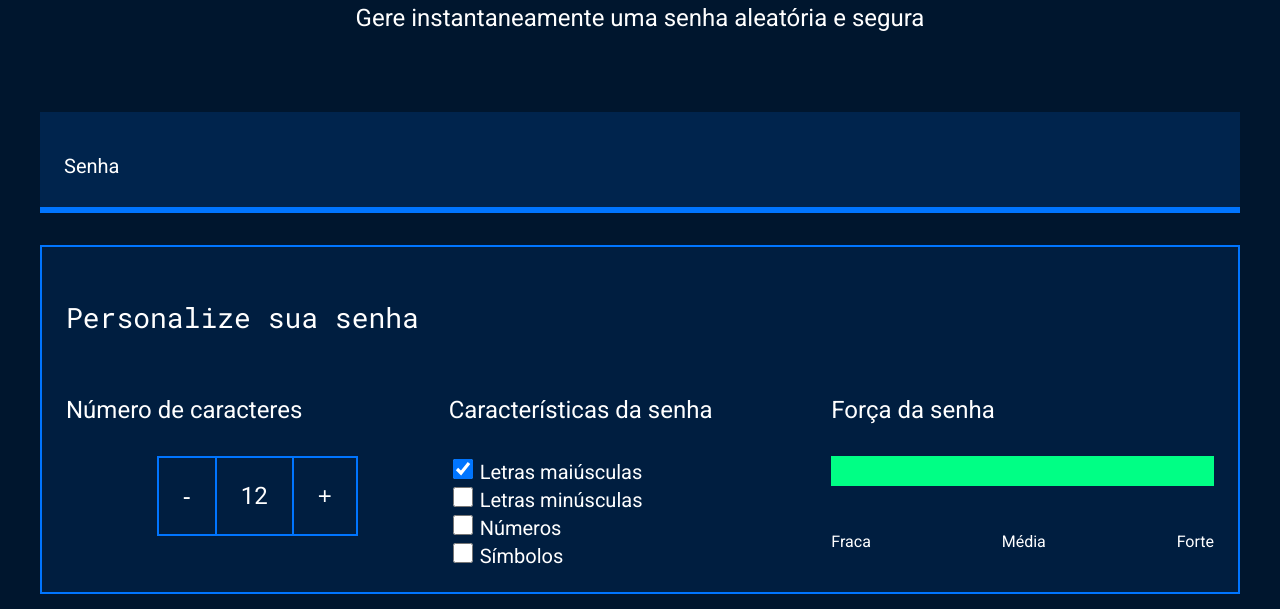
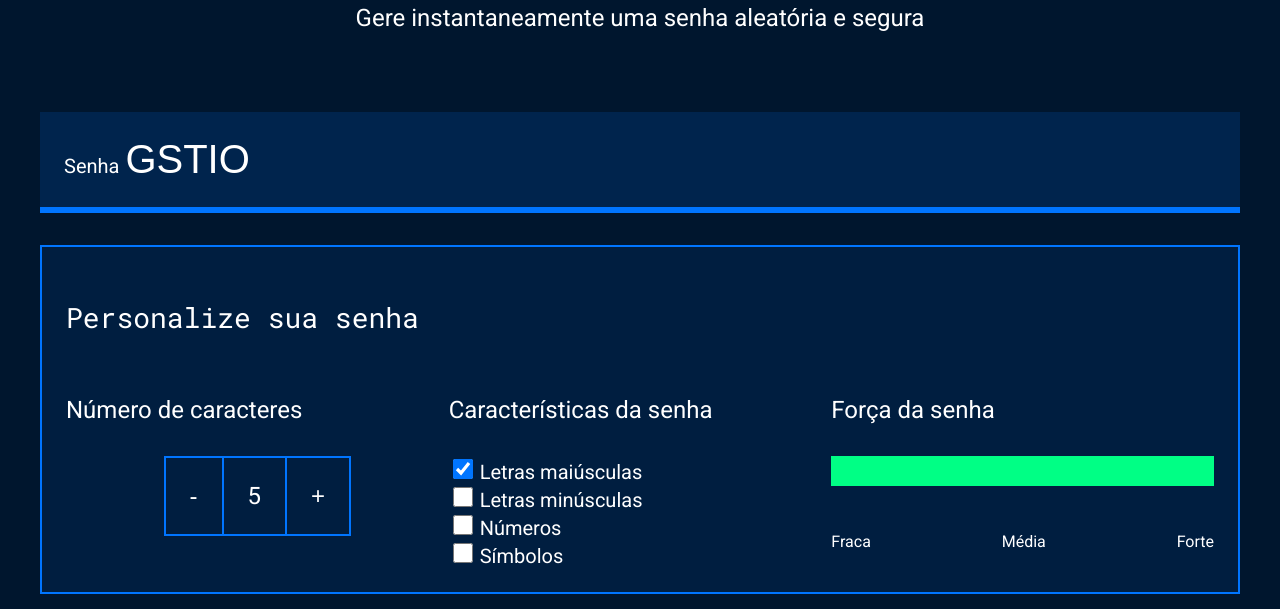
Before and after one commit to rayllan7/criador-de-senha, a plain HTML site: page index.html in a window 1280 px wide. Shown: the part 191-800 px from the top of the page. Drawn offline with Linux system fonts and the light colour scheme.

Commit message:
Add files via upload

```diff
--- a/index.html
+++ b/index.html
@@ -62,6 +62,6 @@
             </div>
         </div>
     </section>
+    <script src="main.js"></script>
 </body>
-
 </html>
--- a/main.js
+++ b/main.js
@@ -1,21 +1,63 @@
-const numeroSenha = document.querySelector('parametro-senha__texto');
-let tamanhoSenha = 12;
+const numeroSenha = document.querySelector('.parametro-senha__texto');
+let tamanhoSenha = 5;
 numeroSenha.textContent = tamanhoSenha;
 
-const botoes = document.querySelectorA11('.parametro-senha__botao')
+const botoes = document.querySelectorAll('.parametro-senha__botao');
 
 botoes[0].onclick = diminuiTamanho;
-botoes{1}.onclick = aumentaTamanho;
+botoes[1].onclick = aumentaTamanho;
 
 function diminuiTamanho(){
-  if(tamanhoSenha >1){
-     tamanhoSenha--;
-  }
-  numeroSenha. textContent = tamanhoSenha;
+    if (tamanhoSenha > 1){
+       // tamanhoSenha = tamanhoSenha-1;
+        tamanhoSenha--;
+    }
+    numeroSenha.textContent = tamanhoSenha;
+    geraSenha();
 }
 function aumentaTamanho(){
-    if(tamanhoSenha < 20){
-      tamanhoSenha++;
+    if (tamanhoSenha < 20){
+       // tamanhoSenha = tamanhoSenha+1;
+       tamanhoSenha++;
     }
     numeroSenha.textContent = tamanhoSenha;
-  }
+    geraSenha();
+}
+
+const campoSenha = document.querySelector('#campo-senha');
+const checkbox = document. querySelectorAll('.checkbox');
+
+for (i=0; i<checkbox.length; i++){
+ checkbox[i].onclick = geraSenha;
+}
+const letrasMaiusculas = 'ABCDEFGHIJKLMNOPQRSTUVXYWZ';
+const letrasMinusculas = 'abcdefghijklmonpqrstuvwxyz';
+const numeros = '0123456789';
+const simbolos = '!@#$%&*?';
+
+geraSenha();
+
+function geraSenha(){
+    let alfabeto = '';
+
+    if(checkbox[0].checked){
+      alfabeto = alfabeto + letrasMaiusculas;
+    }
+    if (checkbox[1].checked){
+      alfabeto = alfabeto + letrasMinusculas;
+    }
+    if (checkbox[2].checked){
+    alfabeto = alfabeto + numeros;
+    }
+    if (checkbox[3].checked){
+      alfabeto = alfabeto + simbolos;
+    }
+    console.log(alfabeto);
+    let senha = '';
+    for (let i = 0; i < tamanhoSenha;i++){
+        let numeroAleatorio = Math.random()*alfabeto.length;
+        numeroAleatorio = Math.floor(numeroAleatorio);
+        senha = senha + alfabeto[numeroAleatorio];
+    }
+    campoSenha.value = senha;
+}
```
